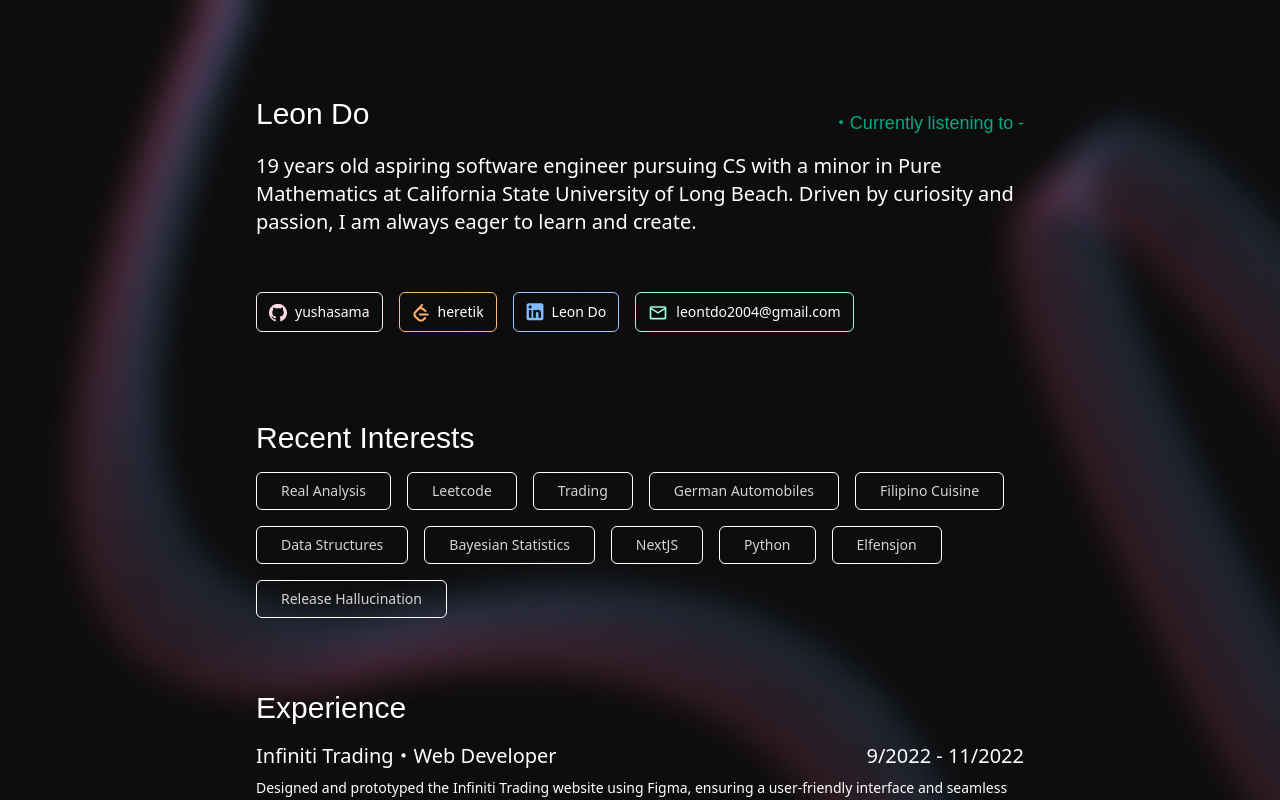
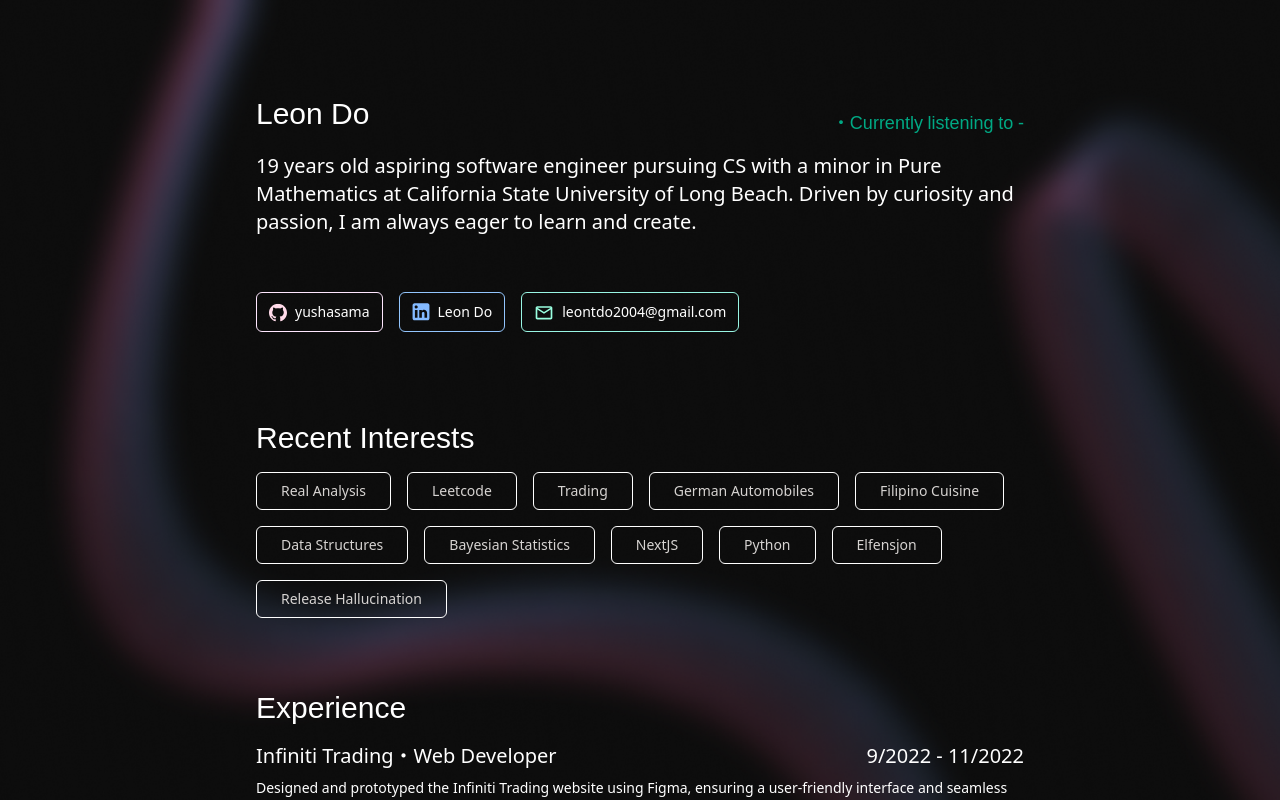
Before and after one commit to yushasama/koishiteru, a Next.js app: page / in a window 1280 px wide. Shown: the top 800 px of the page. Built offline with nearby package versions, Linux system fonts and the light colour scheme; no server answers.

Commit message:
Update page.tsx

```diff
--- a/app/page.tsx
+++ b/app/page.tsx
@@ -51,7 +51,7 @@ export default function Home() {
       </div>
       <div className='flex flex-row flex-wrap w-full justify-start items-start mb-[72px]'>
         <Socials icon={gitHubIcon} link='https://github.com/yushasama' text='yushasama' color='fuschia'/>
-        <Socials icon={leetCodeIcon} link='https://leetcode.com/heretik' text='heretik' color='orange'/>
+        {/* <Socials icon={leetCodeIcon} link='https://leetcode.com/heretik' text='heretik' color='orange'/> */}
         <Socials icon={linkedinIcon} link='https://www.linkedin.com/in/leon-do-682003156/' text='Leon Do' color='blue'/>
         <Socials icon={emailIcon} link='/' text='leontdo2004@gmail.com' color='teal'/>
       </div>
```
